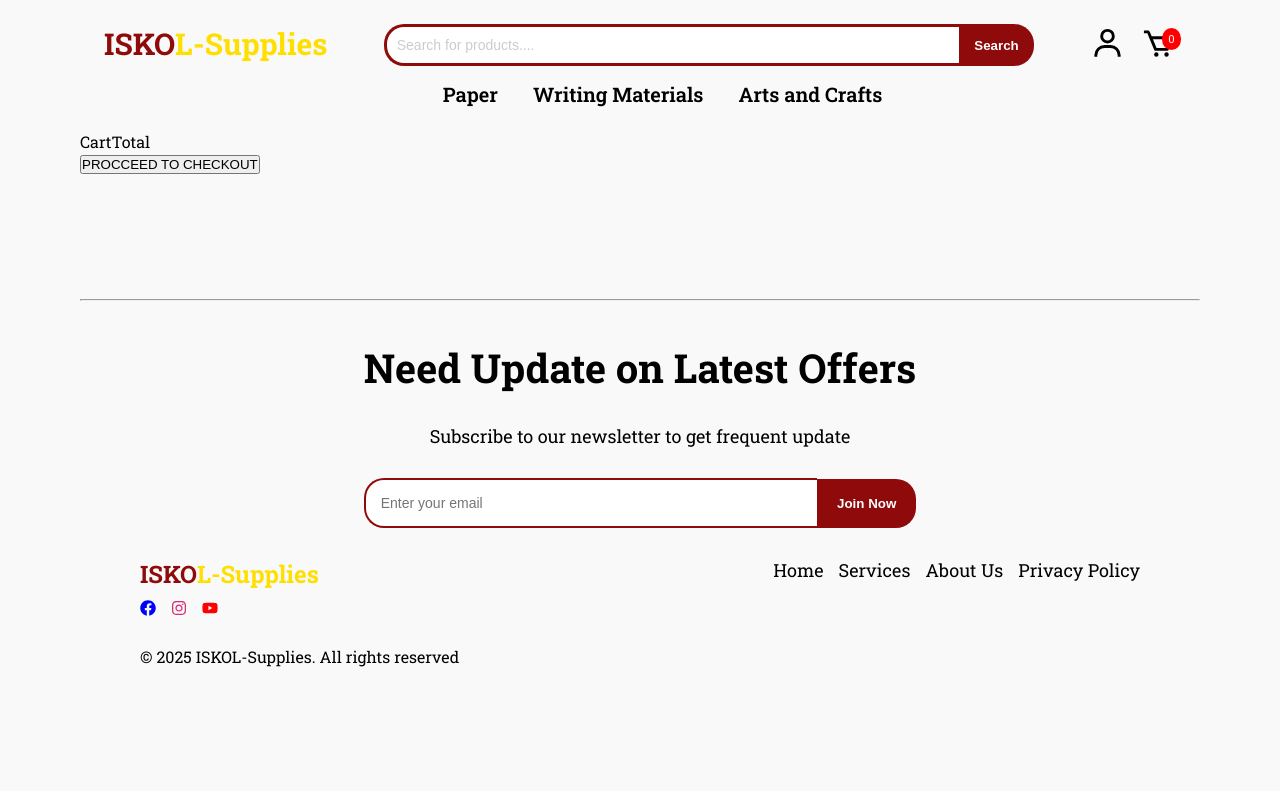
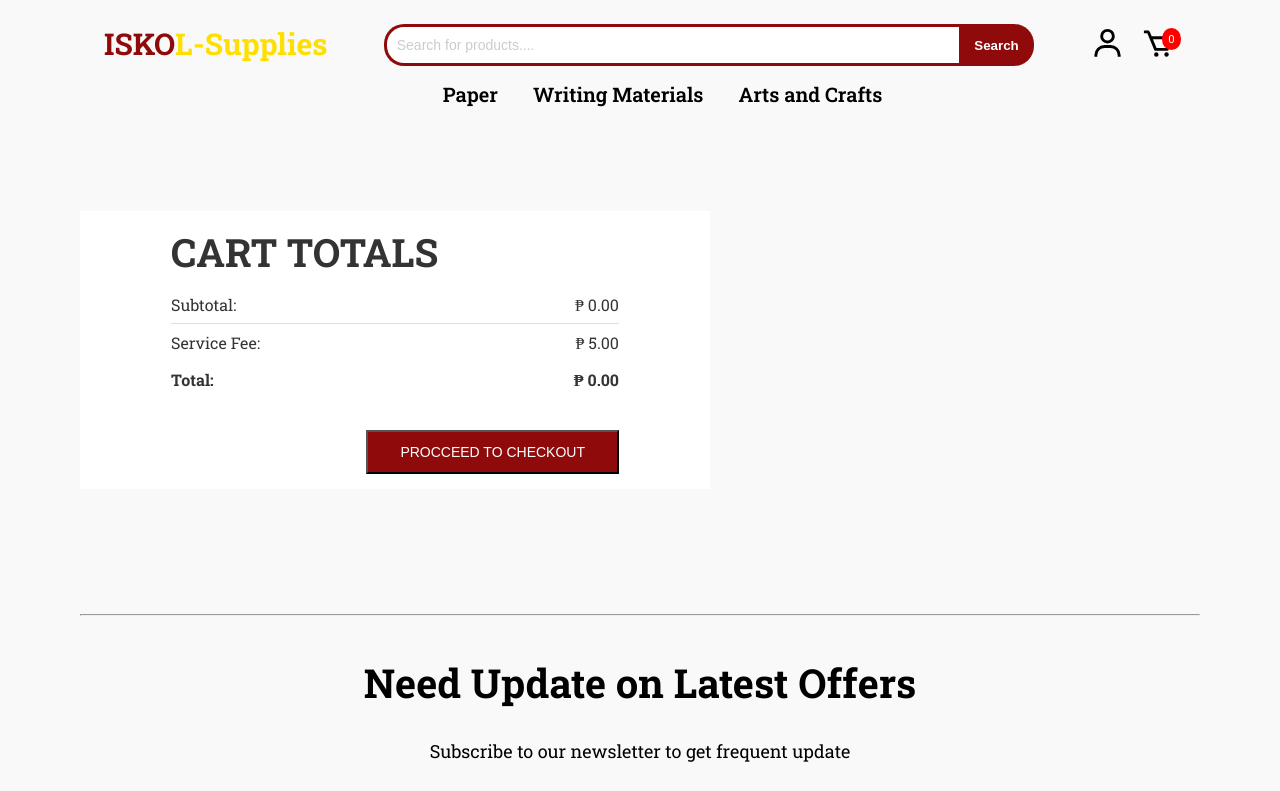
Before and after one commit to ramuelaceron/iskol-supplies, a React (Vite) app in the folder frontend/: page /cart in a window 1280 px wide. Shown: the top 791 px of the page. Built offline with nearby package versions, Linux system fonts and the light colour scheme.

Commit message:
Added Cart Total

```diff
--- a/frontend/src/components/CartTotal/CartTotal.css
+++ b/frontend/src/components/CartTotal/CartTotal.css
@@ -0,0 +1,25 @@
+.cart-total-container{
+    width: 100%;
+    color: #333;
+}
+.cart-title{
+    font-size: 26px;
+    margin-bottom: 1rem;
+}
+.cart-total-details{
+    font-size: 1rem;
+}
+.cart-row{
+    display: flex;
+    justify-content: space-between;
+    margin: 0.5rem 0;
+}
+.cart-divider{
+    border: none;
+    border-top: 1px solid #ddd;
+    margin: 0.5rem 0;
+}
+.cart-total{
+    font-weight: bold;
+    margin-top: 1rem;
+}
--- a/frontend/src/components/CartTotal/CartTotal.jsx
+++ b/frontend/src/components/CartTotal/CartTotal.jsx
@@ -1,8 +1,34 @@
-import React from 'react'
+import React, { useContext } from 'react'
+import { ShopContext } from '../../context/ShopContext'
+import './CartTotal.css'
 
 const CartTotal = () => {
+
+  const {currency, getCartAmount, service_fee} = useContext(ShopContext)
+
   return (
-    <div>CartTotal</div>
+    <div>
+      <div className="cart-total-container">
+        <div className="cart-title">
+          <h2>CART TOTALS</h2>
+        </div>
+        <div className="cart-total-details">
+          <div className="cart-row">
+            <p>Subtotal:</p>
+            <p>{currency} {getCartAmount()}.00</p>
+          </div>
+          <hr className="cart-divider" />
+          <div className="cart-row">
+            <p>Service Fee:</p>
+            <p>{currency} {service_fee}.00</p>
+          </div>
+          <div className="cart-row cart-total">
+            <b>Total: </b>
+            <b>{currency} {getCartAmount() === 0 ? 0 : getCartAmount() + service_fee}.00</b>
+          </div>
+        </div>
+      </div>
+    </div>
   )
 }
 
--- a/frontend/src/context/ShopContext.jsx
+++ b/frontend/src/context/ShopContext.jsx
@@ -87,6 +87,7 @@ const ShopContextProvide = ({ children }) => {
 
   const value = {
     products,
+    service_fee,
     cartItems,
     currency,
     searchTerm,
--- a/frontend/src/pages/Cart/Cart.css
+++ b/frontend/src/pages/Cart/Cart.css
@@ -56,3 +56,29 @@
     color: red;
     font-size: 20px;
 }
+
+/*CartTotal*/
+.checkout-container{
+    display: flex;
+    justify-content: flex-end;
+    margin-top: 5rem;
+    background-color: #fff;
+    padding: 15px;
+    max-width: 600px;
+    justify-content: center;
+}
+.checkout-box{
+    width: 100%;
+    max-width: 28rem;
+}
+.checkout-button-container{
+    width: 100%;
+    text-align: end;
+}
+.checkout-button{
+    background-color: #8F0B0B;
+    color: white;
+    font-size: 0.875rem;
+    margin-top: 2rem;
+    padding: 0.75rem 2rem;
+}
```
